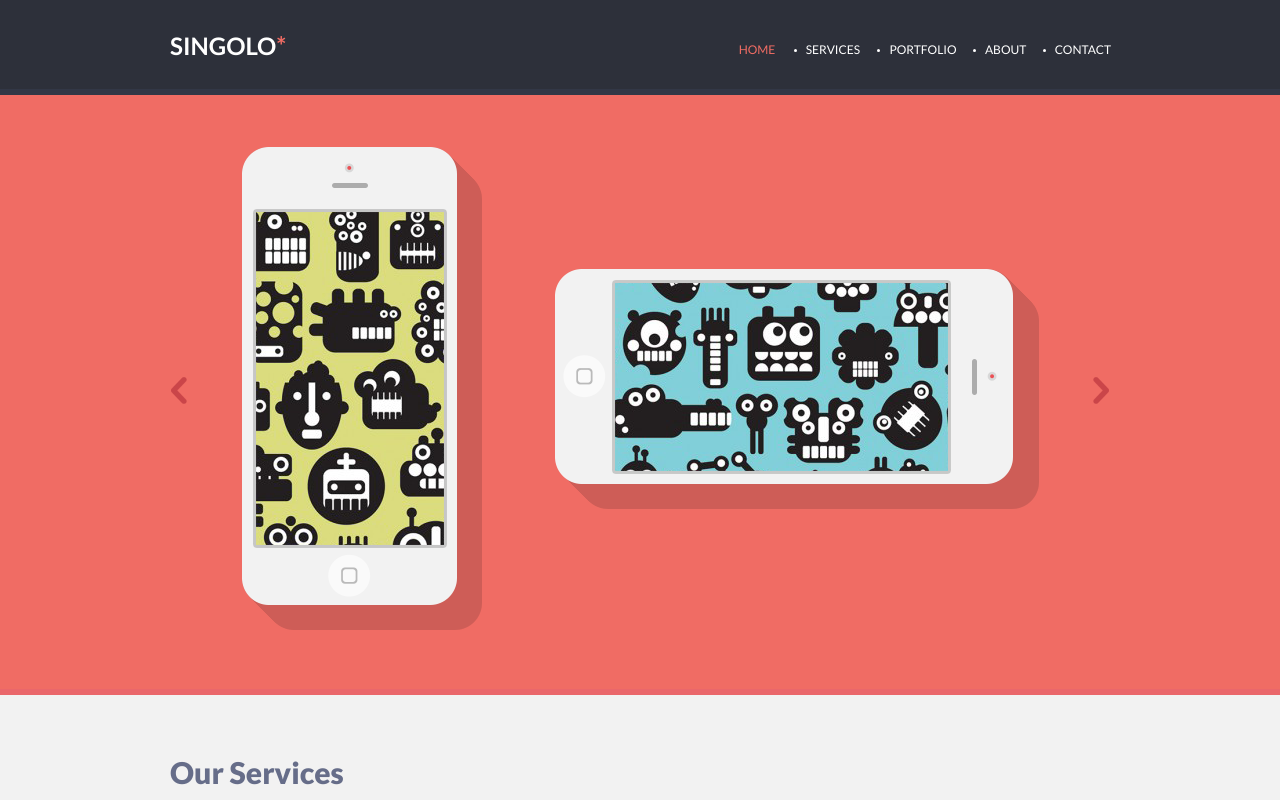
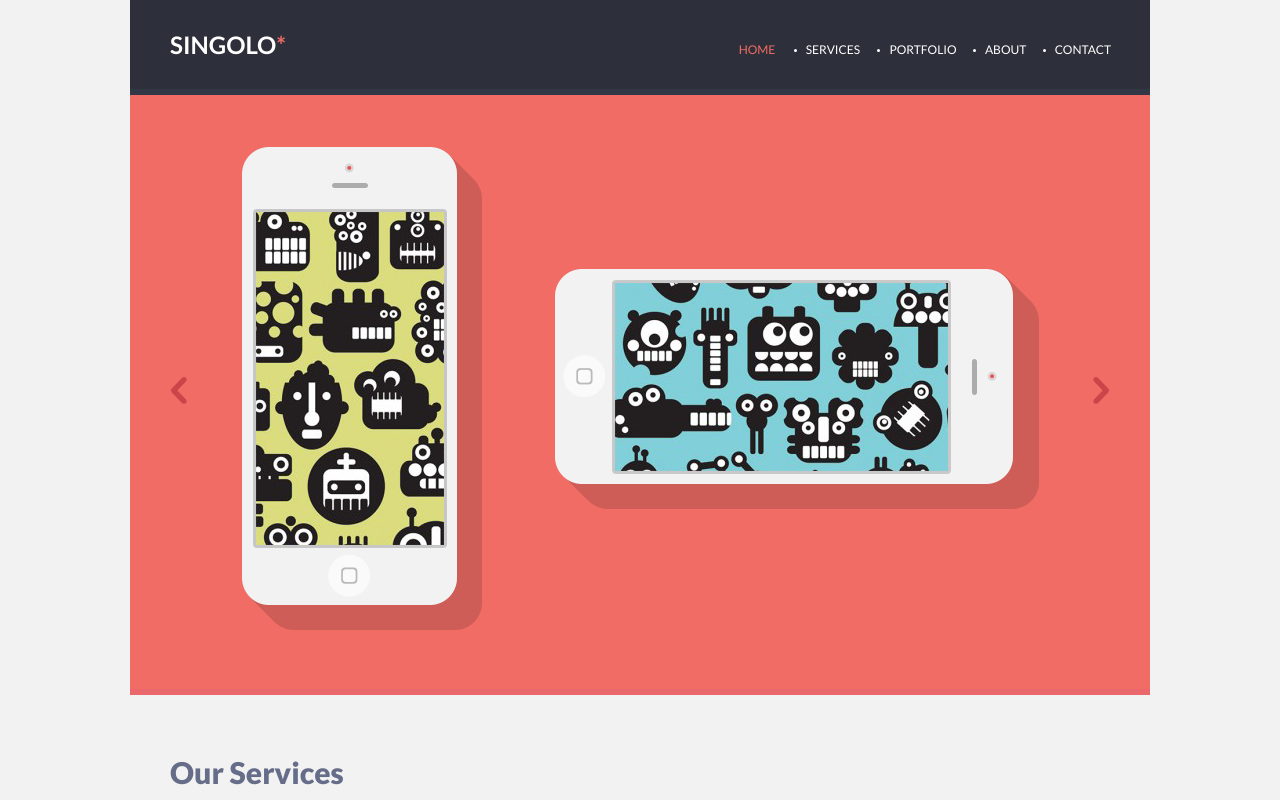
Before and after one commit to dzinrai/singolo, a plain HTML site: page singolo1.html in a window 1280 px wide. Shown: the top 800 px of the page. Drawn offline with Linux system fonts and the light colour scheme.

Commit message:
fix: adjust width of header/sections, relocate h1 from logo

```diff
--- a/singolo1.css
+++ b/singolo1.css
@@ -26,13 +26,16 @@ body {
     font-size: 10px;
     font-family: 'Lato', sans-serif;
 }
-
+.header, section {
+	max-width: 1020px;
+	margin-left: auto;
+    margin-right: auto;
+}
 .wrapper {
-    width: 960px;
-    max-width: 1020px;
-    padding: 30px 40px;
-    margin-left: auto;
-    margin-right: auto;
+    padding: 30px 30px;
+}
+.hidden {
+    display: none;
 }
 
 /* HEADER */
@@ -41,17 +44,12 @@ body {
     background-color: #2d303a;
     border-bottom: 6px solid #323746;
 }
-
 .logo{
     float: left;
     font-weight: bold;
-}
-h1 {
-    margin: 0;
     font-size: 2.41em;
     letter-spacing: 0;
     text-indent: 10px;
-    display: inline-block;
 }
 .logo:link,
 .logo:visited,
@@ -61,8 +59,8 @@ h1 {
     color: white;
 }
 .logo span{
-    font-size: 2.5em;
     display: inline-block;
+    text-indent: 0;
 }
 .logo span, li a.current {
     color: #f06c64;
@@ -122,7 +120,7 @@ h1 {
     border-bottom: 6px solid #ea676b;
 }
 .slider .wrapper {
-    padding: 54px 40px;
+    padding-top: 54px;
     position: relative;
 }
 .slider__arrows {
--- a/singolo1.html
+++ b/singolo1.html
@@ -11,7 +11,8 @@
 
     <header class="header">
         <div class="wrapper">
-            <a class="logo" href="#"><h1>SINGOLO</h1><span>*</span></a>
+            <a class="logo" href="#">SINGOLO<span>*</span></a>
+            <h1 class="hidden">SINGOLO</h1>
             <nav class="navigation">
                 <ul>
                     <li><a class="current" href="#">HOME</a></li>
```
